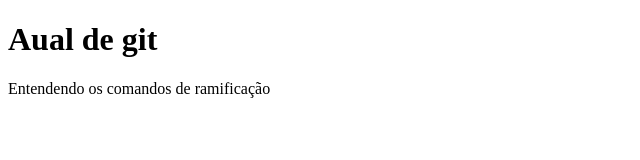
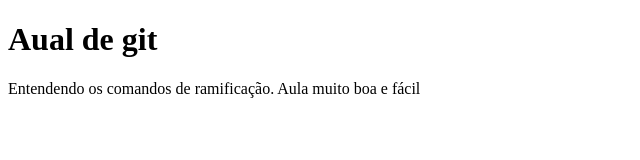
Before and after one commit to CCDias/aula-branch-git, a plain HTML site: page index.html in a window 1280 px wide. Shown: the whole page, without its empty margins (0-640 px from the left). Drawn offline with Linux system fonts and the light colour scheme.

Commit message:
feat: added more text

```diff
--- a/index.html
+++ b/index.html
@@ -8,6 +8,6 @@
 </head>
 <body>
     <h1>Aual de git</h1>
-    <p>Entendendo os comandos de ramificação</p>
+    <p>Entendendo os comandos de ramificação. Aula muito boa e fácil</p>
 </body>
 </html>
```
